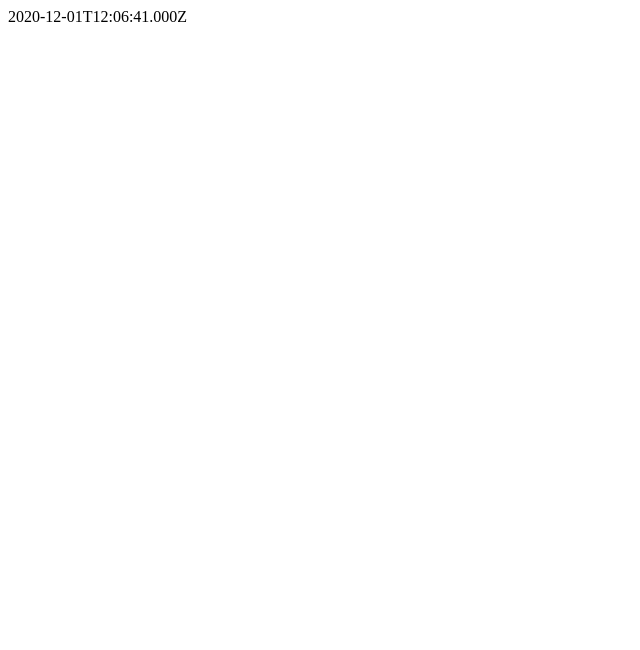
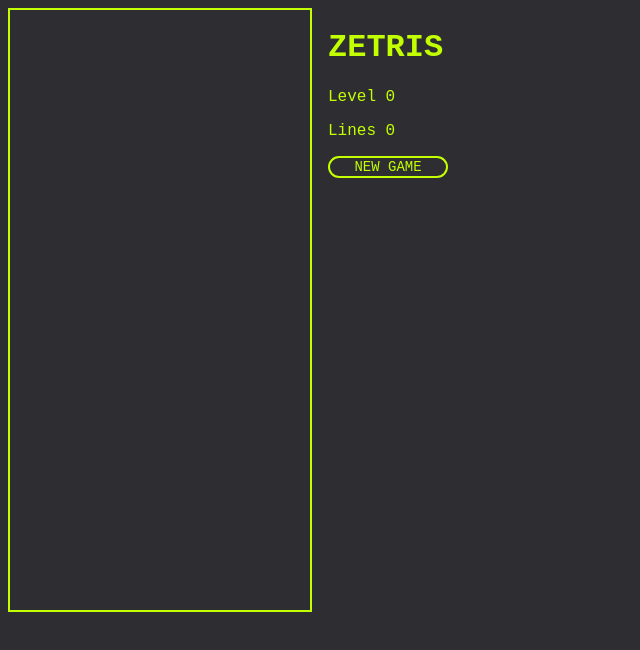
Before and after one commit to josetapadas/zetris, a website built with webpack: page html/index.html in a window 1280 px wide. Shown: the whole page, without its empty margins (0-640 px from the left). Built offline with nearby package versions, Linux system fonts and the light colour scheme; a web font is replaced by a local one.

Commit message:
board setup

```diff
--- a/html/index.html
+++ b/html/index.html
@@ -1,11 +1,26 @@
 <html>
     <head>
-        <meta charset="UTF-8">
-        <title>ts-demo-webpack</title>
+        <title>zetris</title>
+        <link rel="preconnect" href="https://fonts.gstatic.com">
+        <link href="https://fonts.googleapis.com/css2?family=Syne+Mono&display=swap" rel="stylesheet">
+        <link rel="stylesheet" type="text/css" href="styles.css">
     </head>
 
-    <body>
-        <div id="output"></div>
+    <body class="main">
+        <div class="container">
+        <div class="grid">
+            <canvas id="board" class="game-board"></canvas>
+            <div class="right-column">
+              <div>
+                <h1>ZETRIS</h1>
+                <p>Level <span id="level">0</span></p>
+                <p>Lines <span id="lines">0</span></p>
+                <button id="new-game" class="play-button">NEW GAME</button>
+                <canvas id="next" class="next"></canvas>
+              </div>
+            </div>
+          </div>
+        </div>
         <script src="main-bundle.js"></script>
     </body>
 </html>
--- /dev/null
+++ b/html/styles.css
@@ -0,0 +1,32 @@
+* {
+    font-family: 'Syne Mono', monospace;
+}
+
+.main {
+    background-color: #2e2e32;
+    color: #c2ff00;
+}
+
+.grid {
+    display: grid;
+    grid-template-columns: 320px 200px;
+}
+
+.right-column {
+    display: flex;
+    flex-direction: column;
+    justify-content: space-between;
+}
+
+.game-board {
+    border: solid 2px;
+}
+
+.play-button {
+    background-color: #2e2e32;
+    font-size: 14px;
+    border-radius: 40px;
+    width: 60%;
+    border: 2px solid #c2ff00;
+    color: #c2ff00;
+}
--- /dev/null
+++ b/ts/board.ts
@@ -0,0 +1,13 @@
+import { COLS, ROWS } from './constants';
+
+export class Board {
+    grid: number[][] = [];
+
+    reset() {
+        this.grid = this.generateEmptyBoard();
+    }
+
+    generateEmptyBoard = () => Array.from(
+        { length: ROWS }, () => Array(COLS).fill(0)
+    )
+}
--- /dev/null
+++ b/ts/constants.ts
@@ -0,0 +1,3 @@
+export const COLS = 10;
+export const ROWS = 20;
+export const BLOCK_SIZE = 30;
--- a/ts/main.ts
+++ b/ts/main.ts
@@ -1,5 +1,22 @@
-const outputElement = document.getElementById('output')
+import { COLS, BLOCK_SIZE, ROWS} from './constants';
+import { Board } from './board';
 
-if (outputElement) {
-  outputElement.innerHTML = new Date().toISOString()
+const canvas = <HTMLCanvasElement> document.getElementById('board');
+const ctx = canvas.getContext('2d');
+
+// Calculate size of canvas from constants.
+ctx!.canvas.width = COLS * BLOCK_SIZE;
+ctx!.canvas.height = ROWS * BLOCK_SIZE;
+
+// Scale blocks
+ctx!.scale(BLOCK_SIZE, BLOCK_SIZE);
+
+let board = new Board()
+
+const newGame = () => {
+  board.reset();
+  console.table(board.grid);
 }
+
+const newGameButton = <HTMLButtonElement> document.getElementById('new-game');
+newGameButton.onclick = newGame;
```
